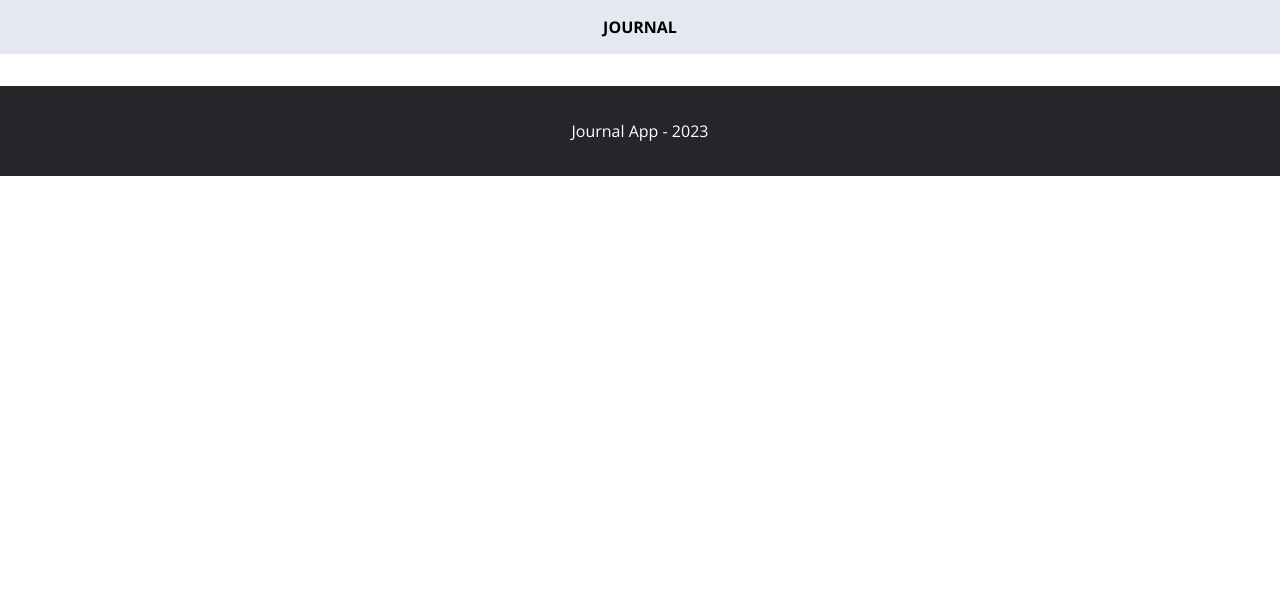
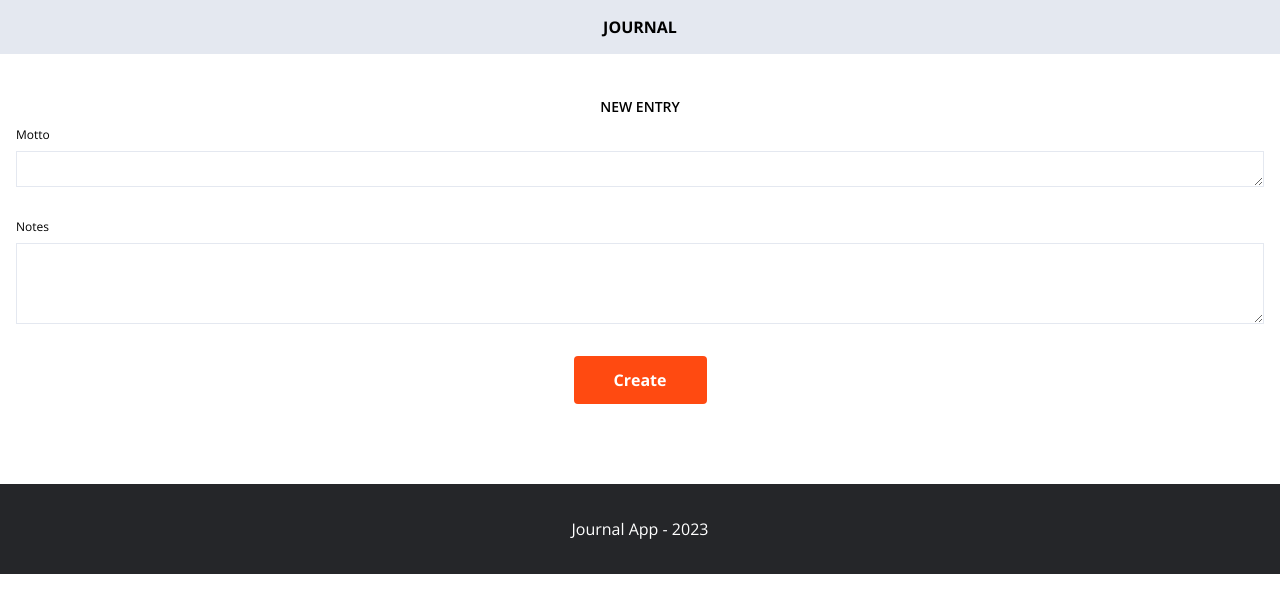
Before and after one commit to e-rmkt/my-journal-app, a React (Create React App) app: page / in a window 1280 px wide. Shown: the top 612 px of the page. Built offline with nearby package versions, Linux system fonts and the light colour scheme.

Commit message:
append Form component

```diff
--- a/src/App.js
+++ b/src/App.js
@@ -1,10 +1,12 @@
 import Header from "./components/Header/Header";
 import Footer from "./components/Footer/Footer";
+import EntryForm from "./components/EntryForm/EntryForm";
 
 function App() {
   return (
     <div className="App">
       <Header />
+      <EntryForm />
       <Footer />
     </div>
   );
```
